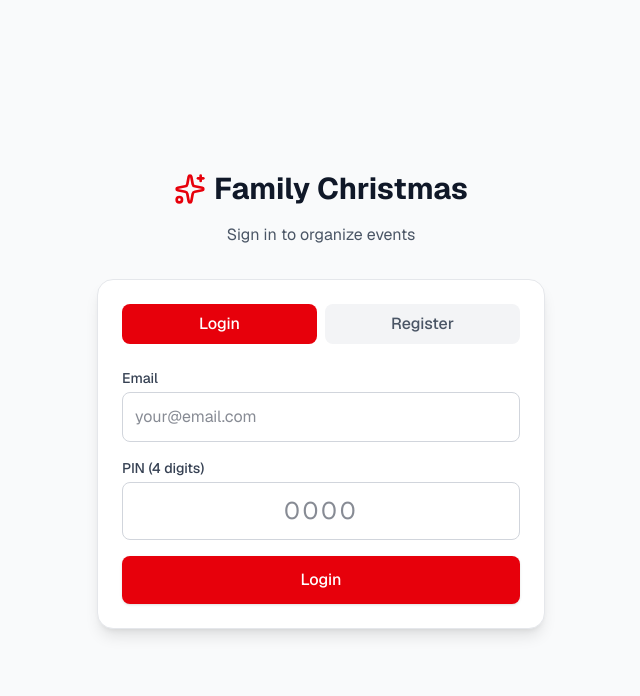
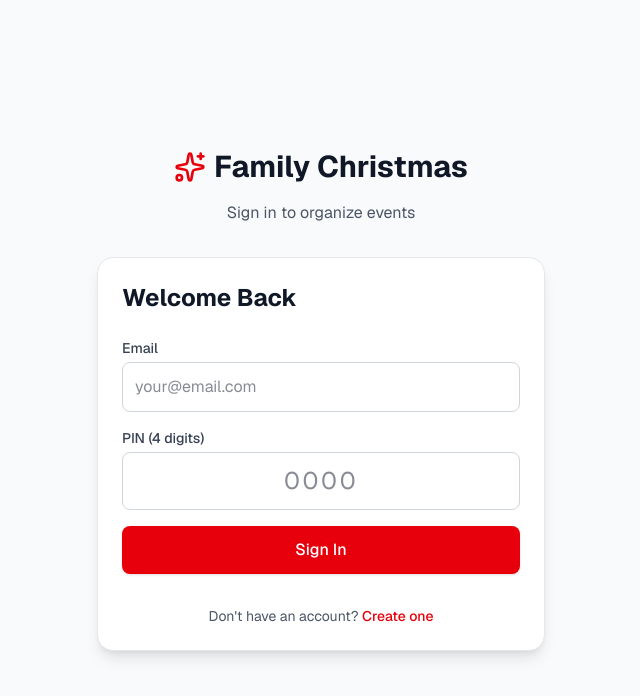
Before and after one commit to tduarte/christmas, a Next.js app: page /login in a window 1280 px wide. Shown: the top 696 px of the page, without its empty margins (319-959 px from the left). Built offline with nearby package versions, Linux system fonts and the light colour scheme; no server answers.

Commit message:
Update login page

```diff
--- a/app/login/page.tsx
+++ b/app/login/page.tsx
@@ -7,7 +7,8 @@ import { Sparkles } from 'lucide-react';
 function LoginForm() {
   const router = useRouter();
   const searchParams = useSearchParams();
-  const [isRegister, setIsRegister] = useState(false);
+  const mode = searchParams.get('mode');
+  const [isRegister, setIsRegister] = useState(mode === 'register');
   const [email, setEmail] = useState('');
   const [pin, setPin] = useState('');
   const [name, setName] = useState('');
@@ -64,28 +65,9 @@ function LoginForm() {
         </div>
 
         <div className="bg-white dark:bg-gray-800 rounded-2xl shadow-lg p-6 border border-gray-200 dark:border-gray-700">
-          <div className="flex gap-2 mb-6">
-            <button
-              onClick={() => setIsRegister(false)}
-              className={`flex-1 py-2 px-4 rounded-lg font-medium transition-colors ${
-                !isRegister
-                  ? 'bg-red-600 text-white'
-                  : 'bg-gray-100 dark:bg-gray-700 text-gray-600 dark:text-gray-300'
-              }`}
-            >
-              Login
-            </button>
-            <button
-              onClick={() => setIsRegister(true)}
-              className={`flex-1 py-2 px-4 rounded-lg font-medium transition-colors ${
-                isRegister
-                  ? 'bg-red-600 text-white'
-                  : 'bg-gray-100 dark:bg-gray-700 text-gray-600 dark:text-gray-300'
-              }`}
-            >
-              Register
-            </button>
-          </div>
+          <h2 className="text-2xl font-bold text-gray-900 dark:text-white mb-6">
+            {isRegister ? 'Create Account' : 'Welcome Back'}
+          </h2>
 
           <form onSubmit={handleSubmit} className="space-y-4">
             {isRegister && (
@@ -149,8 +131,34 @@ function LoginForm() {
               disabled={loading}
               className="w-full bg-red-600 hover:bg-red-700 disabled:opacity-50 text-white font-medium py-3 rounded-lg transition-colors shadow-sm"
             >
-              {loading ? 'Please wait...' : isRegister ? 'Register' : 'Login'}
+              {loading ? 'Please wait...' : isRegister ? 'Create Account' : 'Sign In'}
             </button>
+
+            <div className="mt-4 text-center">
+              {isRegister ? (
+                <p className="text-sm text-gray-600 dark:text-gray-400">
+                  Already have an account?{' '}
+                  <button
+                    type="button"
+                    onClick={() => setIsRegister(false)}
+                    className="text-red-600 dark:text-red-400 font-medium hover:underline"
+                  >
+                    Sign in
+                  </button>
+                </p>
+              ) : (
+                <p className="text-sm text-gray-600 dark:text-gray-400">
+                  Don't have an account?{' '}
+                  <button
+                    type="button"
+                    onClick={() => setIsRegister(true)}
+                    className="text-red-600 dark:text-red-400 font-medium hover:underline"
+                  >
+                    Create one
+                  </button>
+                </p>
+              )}
+            </div>
           </form>
         </div>
       </div>
```
